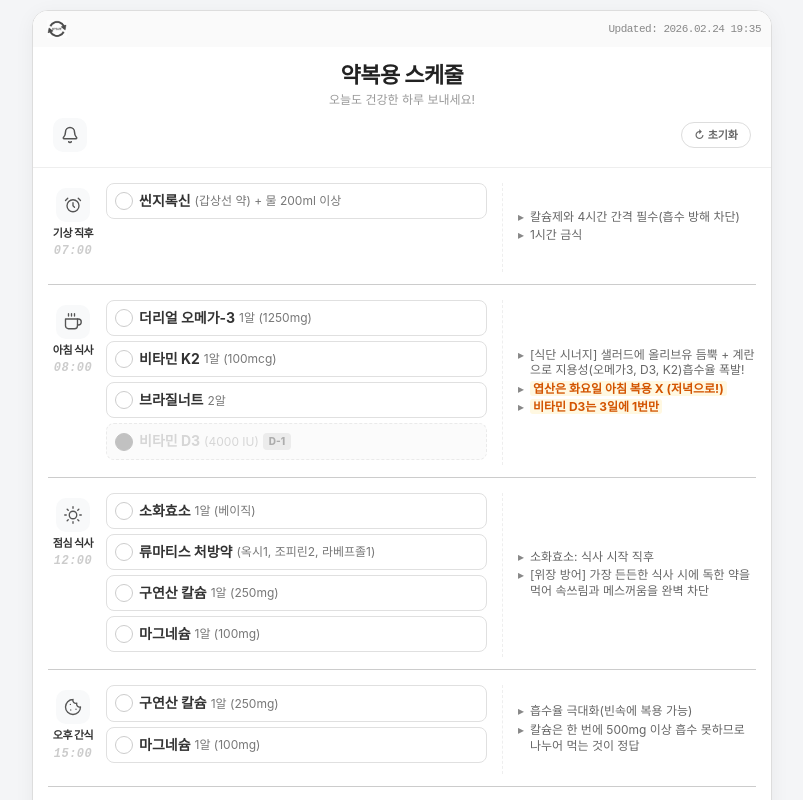
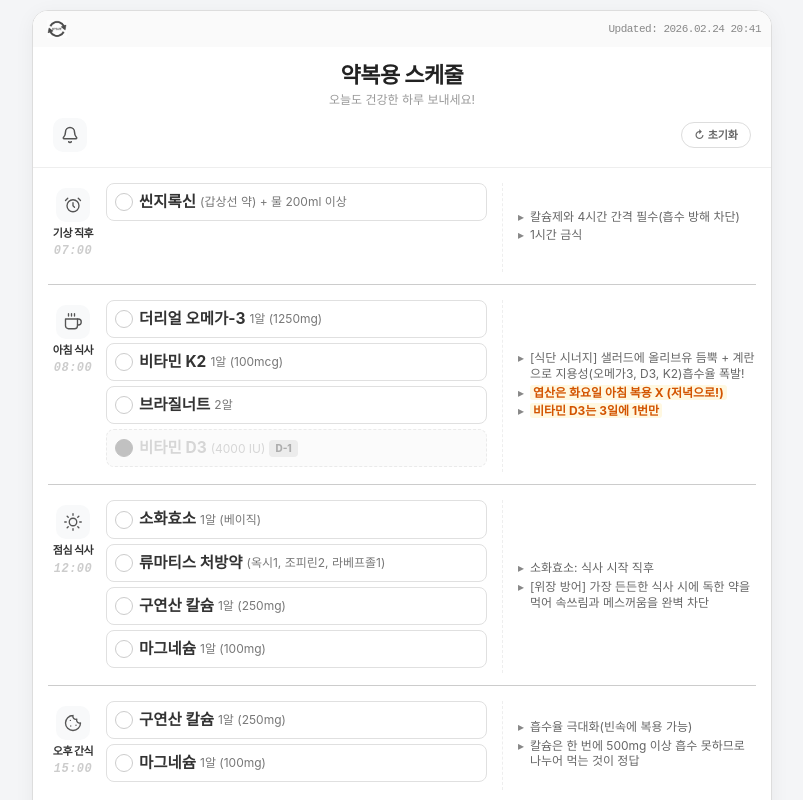
Before and after one commit to gold-bank/med-check-app, a Next.js app: page / in a window 1280 px wide. Shown: the top 800 px of the page, without its empty margins (238-1041 px from the left). Built offline with nearby package versions, Linux system fonts and the light colour scheme; no server answers; a web font is replaced by a local one.

Commit message:
Increase medicine name font size slightly and update version timestamp

```diff
--- a/src/app/globals.css
+++ b/src/app/globals.css
@@ -422,7 +422,7 @@ body {
 
 .med-name {
   font-weight: 700;
-  font-size: 14px;
+  font-size: 15.5px;
   color: #333;
 }
 
--- a/src/lib/buildInfo.ts
+++ b/src/lib/buildInfo.ts
@@ -1,2 +1,2 @@
-export const BUILD_DATE = '2026.02.24 19:35';
-export const VERSION = '1.0.0';
+export const BUILD_DATE = '2026.02.24 20:41';
+export const VERSION = '1.0.3';
```
